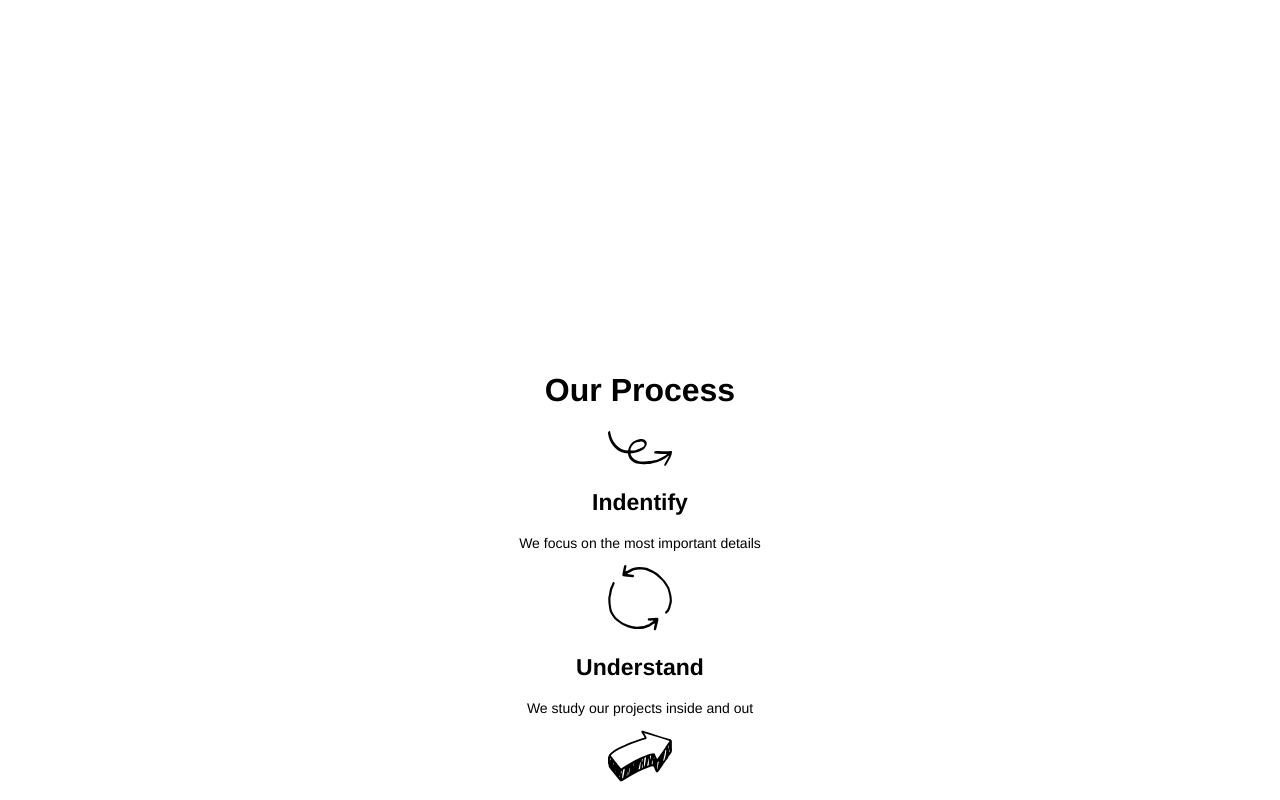
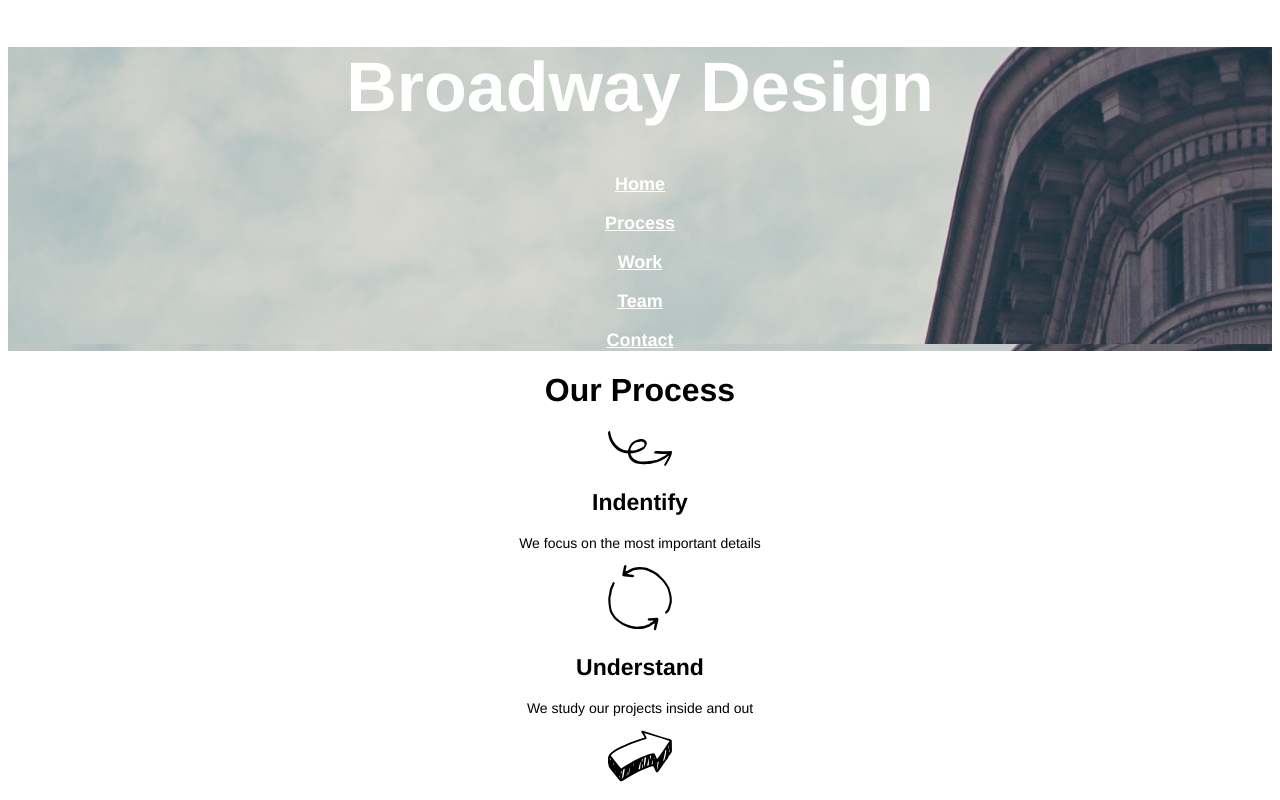
Before and after one commit to matthewschmitz/broadway, a plain HTML site: page index.html in a window 1280 px wide. Shown: the top 800 px of the page. Drawn offline with Linux system fonts and the light colour scheme; files whose address does not match are found by name.

Commit message:
Finalize image path.

```diff
--- a/resources/css/style.css
+++ b/resources/css/style.css
@@ -5,8 +5,8 @@ html {
 }
 
 .header {
-  color: white;
-  background-image: url("resources/images/the-flatiron-building.png");
+  color: White;
+  background-image: url("../images/the-flatiron-building.png");
 }
 
 .header h1 {
@@ -40,7 +40,7 @@ html {
 }
 
 .subheader h1 {
-  background-image: url("/Users/matthewschmitz/Documents/projects/broadway/resources/images/the-flatiron-building.png");
+  background-image: url("../images/the-flatiron-building.png");
   font-size: 23px;
   font-weight: bold;
   color: White;
```
Also changed, not shown: 2 other files.
